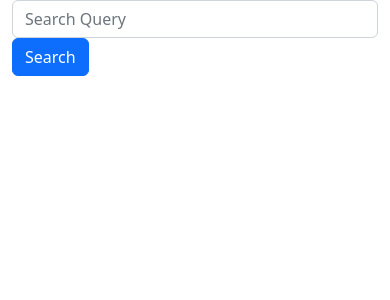
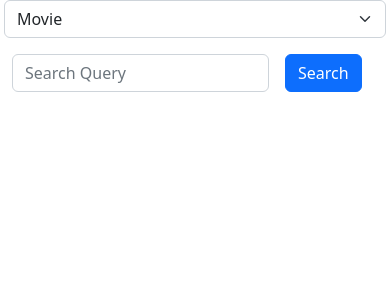
Before and after one commit to WayneMusungu/movie-django, a Django app: page / in a window 390 px wide. Shown: the top 300 px of the page. Run offline with Django 4.2, Linux system fonts and the light colour scheme.

Commit message:
Create a functionality that will search by type either movie or tv show

```diff
--- a/home/templates/index.html
+++ b/home/templates/index.html
@@ -5,11 +5,17 @@
 
 
 {% block main %}
-    <form action="/search/" method="get">
-        <div>
+    <form action="/search/" method="get" class="row g-3">
+        <select class="form-select" name="type"  class="mb-3">
+            <option value="movie">Movie</option>
+            <option value="tv">Tv Shows</option>
+            <!-- <option value="person">People</option> -->
+          </select>
+
+        <div class="col-auto" >
             <input type="text" class="form-control" placeholder="Search Query" name="q">
         </div>
-        <div>
+        <div class="col-auto" >
             <button type="submit" class="btn btn-primary">
                 Search
             </button>
--- a/home/views.py
+++ b/home/views.py
@@ -3,29 +3,34 @@ import requests
 from django.http import HttpResponse
 
 # Create your views here.
-TMDB_API_KEY = "05e5be7a518e07b0cdd93bf0e133083a"
+MOVIE_API_KEY = "05e5be7a518e07b0cdd93bf0e133083a"
 
 def search(request):
 
-    results = []
+    '''
+    Get the query from the search box
+    '''
     query = request.GET.get('q')
+    print(query)
+
+    '''
+    If the query is not empty
+    '''
     if query:
-        print("1")
-        data = requests.get(f"https://api.themoviedb.org/3/search/tv?api_key={TMDB_API_KEY}&language=en-US&page=1&include_adult=false&query={query}")
-        # print(data.json())
 
-        # temp = []
-        # for m in data.json() ["results"]:
-        #     if len(temp) < 6 :
+        # data = requests.get(f"https://api.themoviedb.org/3/search/tv?api_key={MOVIE_API_KEY}&language=en-US&page=1&include_adult=true&query={query}")
+        data = requests.get(f"https://api.themoviedb.org/3/search/{request.GET.get('type')}?api_key={MOVIE_API_KEY}&language=en-US&page=1&include_adult=true&query={query}")
+        '''
+        Looking for the response of the request we use (data.json()) or (data.text)
+        '''
+        print(data.json())
+        # print(data.text)
 
-        #         temp.append({"poster_path":m["poster_path"],"name":m["name"],"origin_country":m["origin_country"],"original_name":m["original_name"],"overview":m["overview"],"popularity": m["popularity"]})
-        #     else:
-        #         results.append(temp)
-
-        #     results.append(temp) if len(temp) > 0 else None
 
     else:
         return HttpResponse("Please enter a search query")
+
+
 
 
 
@@ -33,3 +38,5 @@ def search(request):
 
 def index(request):
     return render (request, "index.html")
+
+# https://api.themoviedb.org/3/search/tv?api_key=03401687fc726546579b53d2f0d65ee7&language=en-US&page=1&include_adult=false&query=batman
```
Also changed, not shown: home/templates/results.html (+16 -17 lines), 1 other file.
